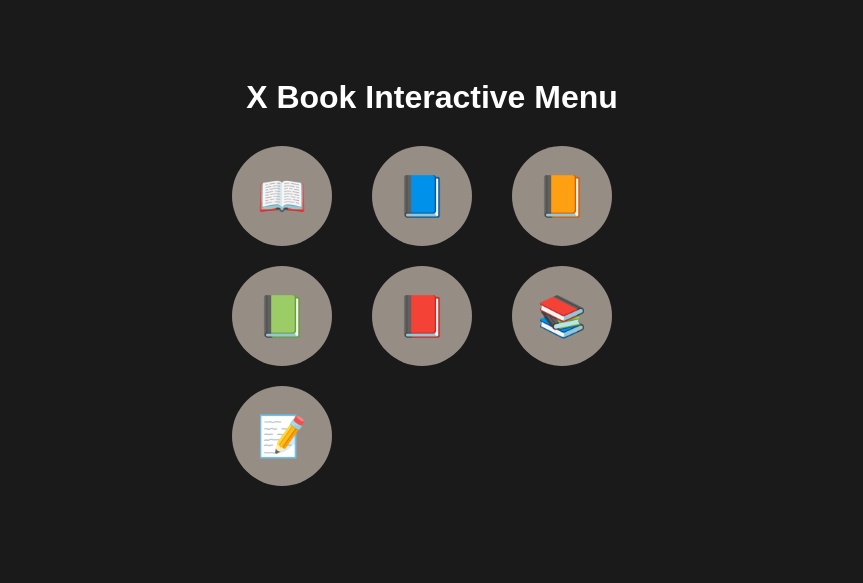
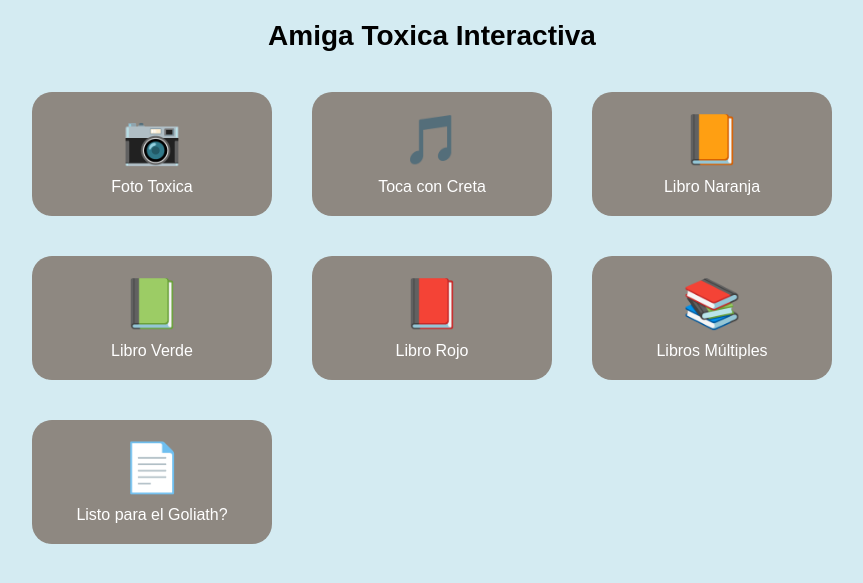
Before and after one commit to Codemaster117/hub, a Flask app: page / in a window 1280 px wide. Shown: the top 583 px of the page, without its empty margins (208-1071 px from the left). Run offline with Flask 2, Linux system fonts and the light colour scheme.

Commit message:
Update main.html

```diff
--- a/templates/main.html
+++ b/templates/main.html
@@ -1,138 +1,116 @@
 <!DOCTYPE html>
-<html>
+<html lang="es">
 <head>
-    <title>X Book - Main Menu</title>
+    <meta charset="UTF-8">
+    <meta name="viewport" content="width=device-width, initial-scale=1.0">
+    <title>Amiga Toxica Interactiva</title>
     <style>
         body {
+            background-color: #d4ebf2;
             font-family: Arial, sans-serif;
-            background-color: #1a1a1a;
-            color: white;
             text-align: center;
-            padding-top: 50px;
         }
+
         h1 {
-            margin-bottom: 30px;
+            margin-top: 20px;
+            font-size: 28px;
+            font-weight: bold;
         }
-        .grid {
+
+        .grid-container {
             display: grid;
-            grid-template-columns: repeat(3, 120px);
-            gap: 20px;
-            justify-content: center;
+            grid-template-columns: repeat(3, 1fr);
+            gap: 40px;
+            max-width: 800px;
+            margin: 40px auto;
         }
+
         .btn {
+            background-color: #8e8881;
+            border-radius: 20px;
+            padding: 20px;
             display: flex;
+            flex-direction: column;
             align-items: center;
             justify-content: center;
-            width: 100px;
-            height: 100px;
-            background-color: #968E85;
+            cursor: pointer;
+            transition: transform 0.2s ease;
             color: white;
-            text-decoration: none;
-            border-radius: 50%;
-            font-size: 40px;
-            transition: background-color 0.3s ease, transform 0.2s ease;
-            cursor: pointer;
-        }
-        .btn:hover {
-            background-color: #7f786f;
-            transform: scale(1.1);
+            font-size: 18px;
         }
 
-        /* Modal styles */
-        .modal {
-            display: none;
-            position: fixed;
-            z-index: 999;
-            left: 0;
-            top: 0;
-            width: 100%;
-            height: 100%;
-            background-color: rgba(0, 0, 0, 0.6);
-            justify-content: center;
-            align-items: center;
+        .btn:hover {
+            transform: scale(1.05);
         }
-        .modal-content {
-            background-color: #2c2c2c;
-            padding: 20px;
-            border-radius: 10px;
-            text-align: center;
-            color: white;
-            width: 300px;
-            animation: fadeIn 0.3s ease-in-out;
+
+        .emoji {
+            font-size: 48px;
+            margin-bottom: 10px;
         }
-        .close-btn {
-            background-color: #ff5555;
-            padding: 5px 15px;
-            border: none;
-            color: white;
-            font-weight: bold;
-            cursor: pointer;
-            border-radius: 5px;
-            margin-top: 10px;
-        }
-        @keyframes fadeIn {
-            from { opacity: 0; transform: scale(0.8); }
-            to { opacity: 1; transform: scale(1); }
+
+        .label {
+            font-size: 16px;
+            font-weight: normal;
         }
     </style>
 </head>
 <body>
-    <h1>X Book Interactive Menu</h1>
-    <div class="grid">
-        <!-- External links -->
-        <a href="https://placeholder1.com" target="_blank" class="btn">📖</a>
-        <a href="https://placeholder2.com" target="_blank" class="btn">📘</a>
-        <a href="https://placeholder3.com" target="_blank" class="btn">📙</a>
 
-        <!-- Pop-ups -->
-        <div class="btn" onclick="openModal('modal4')">📗</div>
-        <div class="btn" onclick="openModal('modal5')">📕</div>
-        <div class="btn" onclick="openModal('modal6')">📚</div>
+    <h1>Amiga Toxica Interactiva</h1>
 
-        <!-- External link -->
-        <a href="https://placeholder7.com" target="_blank" class="btn">📝</a>
-    </div>
+    <div class="grid-container">
+        <!-- Button 1 - Link -->
+        <div class="btn" onclick="openLink('https://example.com')">
+            <div class="emoji">📷</div>
+            <div class="label">Foto Toxica</div>
+        </div>
 
-    <!-- Modal templates -->
-    <div id="modal4" class="modal">
-        <div class="modal-content">
-            <h2>Popup 4</h2>
-            <p>This is the content for popup 4.</p>
-            <button class="close-btn" onclick="closeModal('modal4')">Close</button>
+        <!-- Button 2 - Link -->
+        <div class="btn" onclick="openLink('https://example.com')">
+            <div class="emoji">🎵</div>
+            <div class="label">Toca con Creta</div>
         </div>
-    </div>
 
-    <div id="modal5" class="modal">
-        <div class="modal-content">
-            <h2>Popup 5</h2>
-            <p>This is the content for popup 5.</p>
-            <button class="close-btn" onclick="closeModal('modal5')">Close</button>
+        <!-- Button 3 - Link -->
+        <div class="btn" onclick="openLink('https://example.com')">
+            <div class="emoji">📙</div>
+            <div class="label">Libro Naranja</div>
         </div>
-    </div>
 
-    <div id="modal6" class="modal">
-        <div class="modal-content">
-            <h2>Popup 6</h2>
-            <p>This is the content for popup 6.</p>
-            <button class="close-btn" onclick="closeModal('modal6')">Close</button>
+        <!-- Button 4 - Pop-up -->
+        <div class="btn" onclick="showPopup('Pop-up de Botón 4')">
+            <div class="emoji">📗</div>
+            <div class="label">Libro Verde</div>
+        </div>
+
+        <!-- Button 5 - Pop-up -->
+        <div class="btn" onclick="showPopup('Pop-up de Botón 5')">
+            <div class="emoji">📕</div>
+            <div class="label">Libro Rojo</div>
+        </div>
+
+        <!-- Button 6 - Pop-up -->
+        <div class="btn" onclick="showPopup('Pop-up de Botón 6')">
+            <div class="emoji">📚</div>
+            <div class="label">Libros Múltiples</div>
+        </div>
+
+        <!-- Button 7 - Link -->
+        <div class="btn" onclick="openLink('https://example.com')">
+            <div class="emoji">📄</div>
+            <div class="label">Listo para el Goliath?</div>
         </div>
     </div>
 
     <script>
-        function openModal(id) {
-            document.getElementById(id).style.display = 'flex';
+        function openLink(url) {
+            window.open(url, "_blank");
         }
-        function closeModal(id) {
-            document.getElementById(id).style.display = 'none';
-        }
-        // Close modal when clicking outside
-        window.onclick = function(event) {
-            document.querySelectorAll('.modal').forEach(modal => {
-                if (event.target === modal) {
-                    modal.style.display = 'none';
-                }
-            });
+
+        function showPopup(message) {
+            alert(message);
         }
     </script>
+
 </body>
 </html>
```
